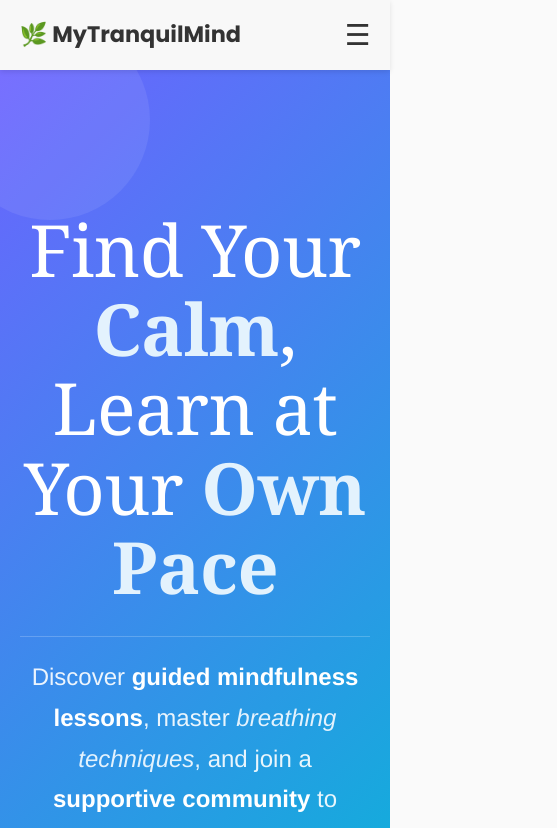
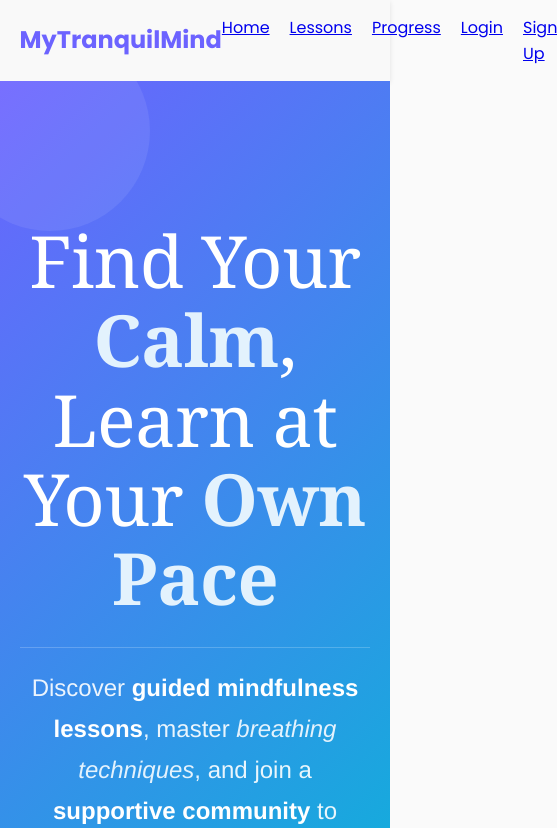
Before and after one commit to vespersmakado/my_tranquil_mind_online, a React (Create React App) app: page / in a window 390 px wide. Shown: the top 828 px of the page, 557 px wide, since content can reach past the window. Built offline with nearby package versions, Linux system fonts and the light colour scheme.

Commit message:
Replace old Navbar with new responsive version

```diff
--- a/src/components/Navbar.tsx
+++ b/src/components/Navbar.tsx
@@ -1,32 +1,25 @@
-import React, { useState } from "react";
+// src/layout/Navbar.tsx
+import React from "react";
 import { Link } from "react-router-dom";
-import "./Navbar.css";
 
 const Navbar: React.FC = () => {
-  const [isOpen, setIsOpen] = useState(false);
+  return (
+    <nav style={{ background: "#f9f9f9", padding: "15px 0", boxShadow: "0 2px 5px rgba(0,0,0,0.1)" }}>
+      <div
+        className="container"
+        style={{ display: "flex", justifyContent: "space-between", alignItems: "center" }}
+      >
+        {/* Logo / Title */}
+        <h1 style={{ color: "#6c63ff", fontWeight: 700 }}>MyTranquilMind</h1>
 
-  const toggleMenu = () => {
-    setIsOpen(!isOpen);
-  };
-
-  return (
-    <nav className="navbar">
-      <div className="navbar-container">
-        {/* Logo left */}
-        <div className="logo">🌿 MyTranquilMind</div>
-
-        {/* Hamburger toggle (mobile) */}
-        <div className="menu-toggle" onClick={toggleMenu}>
-          ☰
+        {/* Links on the right */}
+        <div style={{ display: "flex", gap: "20px" }}>
+          <Link to="/">Home</Link>
+          <Link to="/lessons">Lessons</Link>
+          <Link to="/progress">Progress</Link>
+          <Link to="/login">Login</Link>
+          <Link to="/register">Sign Up</Link> {/* <-- now just a normal link */}
         </div>
-
-        {/* Links right */}
-        <ul className={`nav-links ${isOpen ? "active" : ""}`}>
-          <li><Link to="/">Home</Link></li>
-          <li><Link to="/lessons">Lessons</Link></li>
-          <li><Link to="/login">Login</Link></li>
-          <li><Link to="/register" className="btn">Sign Up</Link></li>
-        </ul>
       </div>
     </nav>
   );
```
